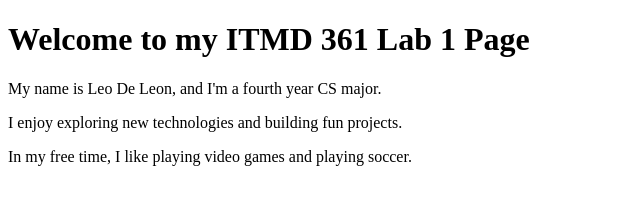
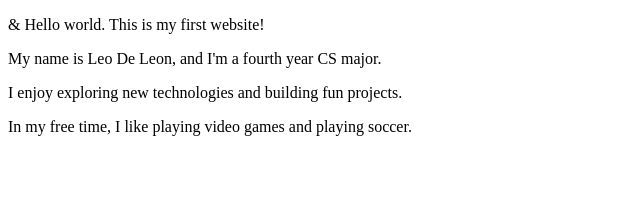
Before and after one commit to ljdeleon2/webdev_lab1, a plain HTML site: page index.html in a window 1280 px wide. Shown: the whole page, without its empty margins (0-640 px from the left). Drawn offline with Linux system fonts and the light colour scheme.

Commit message:
refined the changes needed before turning it in.

```diff
--- a/index.html
+++ b/index.html
@@ -1,14 +1,13 @@
 <!DOCTYPE html>
 <html lang="en">
 <head>
-    <meta charset="UTF-8">
-    <meta name="viewport" content="width=device-width, initial-scale=1.0">
-    <title>ITMD 361 Lab 1</title>
+  <meta charset="utf-8">
+  <title>Internet Technologies and Web Design</title>
 </head>
 <body>
-    <h1>Welcome to my ITMD 361 Lab 1 Page</h1>
+    <p>&amp; Hello world. This is my first website!</p>
     <p>My name is Leo De Leon, and I'm a fourth year CS major.</p>
     <p>I enjoy exploring new technologies and building fun projects.</p>
     <p>In my free time, I like playing video games and playing soccer.</p>
-</body>
-</html>
+  </body>
+  </html>
```
Also changed, not shown: URL Validator.png (added).
